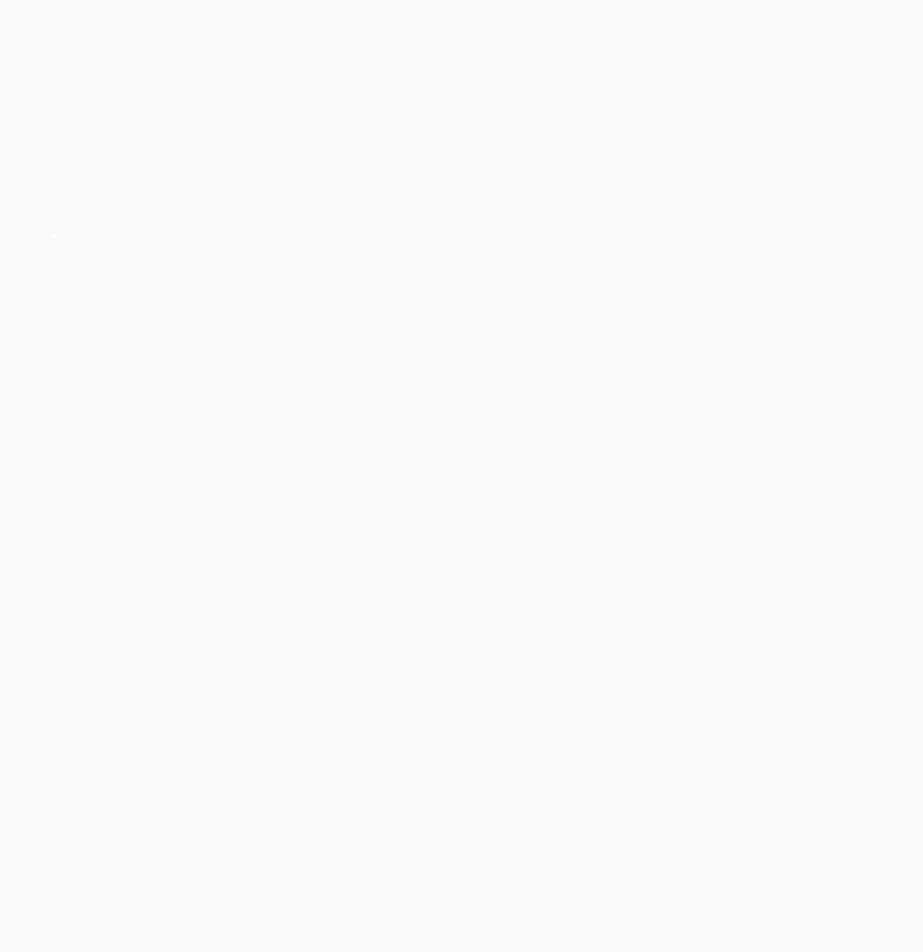
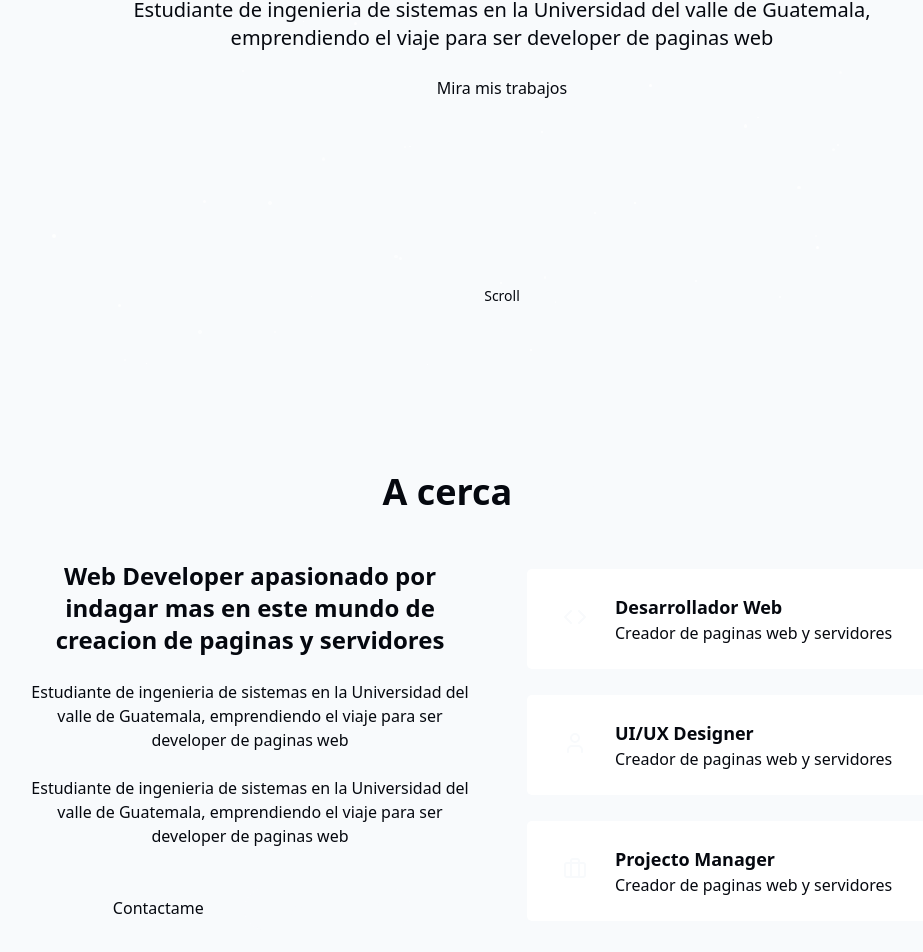
Before and after one commit to SebastianUVG/Portafolio, a React (Vite) app: page / in a window 1280 px wide. Shown: the part 424-1376 px from the top of the page, without its empty margins (138-1061 px from the left). Before the commit the page ends 800 px from the top, so only its background shows below. Built offline with nearby package versions, Linux system fonts and the light colour scheme.

Commit message:
AboutSection add

```diff
--- /dev/null
+++ b/src/components/AboutSection.jsx
@@ -0,0 +1,77 @@
+import { Briefcase, Code, User } from "lucide-react"
+
+export const AboutSection = () => {
+    return <section id="about" className="py-24 px-4 relative">
+        <div className="container mx-auto max-w-5xl">
+            <h2 className="text-3xl md:text-4xl font-bold mb-12 text-center">
+                A cerca <span className="text-primary"> de mi</span>
+            </h2>
+
+            <div className="grid grid-cols-1 md:grid-cols-2 gap-12 items-center">
+                <div className="space-y-6">
+                    {/*Acerca de mi informacion*/}
+                    <h3 className="text-2xl font-semibold">Web Developer apasionado por indagar mas en este mundo de creacion de paginas y servidores</h3>
+                    <p className="text-muted-foreground">
+                        Estudiante de ingenieria de sistemas en la Universidad del valle de Guatemala, emprendiendo el viaje para ser developer de paginas web
+                    </p>
+
+                    <p className="text-muted-foreground">
+                        Estudiante de ingenieria de sistemas en la Universidad del valle de Guatemala, emprendiendo el viaje para ser developer de paginas web
+                    </p>
+
+                    <div className="flex flex-col sm:flex-row gap-4 pt-4 justify-center">
+                        <a href="#contact" className="cosmic-button">
+                            Contactame
+                        </a>
+                        <a href="#contact" className="px-6 py-2 rounded-full border border-primary text-primary hover:bg-primary/10 transition-colors duration-300">
+                            Descarga mi CV
+                        </a>
+
+                    </div>
+
+                </div>
+                {/*Habilidades que tengo respecto a la tecnologia utilizada*/}
+                <div className="grid grid-cols-1 gap-6">
+                    <div className="gradient-border p-6 card-hover">
+                        <div className="flex items-start gap-4">
+                            <div className="p-3 rounded-full bg-primary/10">
+                                <Code className="h-6 w-6 text-primary"/>
+                            </div>
+                            <div className="text-left">
+                                <h1 className="font-semibold text-lg">Desarrollador Web</h1>
+                                <p className="text-muted-foreground">Creador de paginas web y servidores</p>
+                            </div>
+                        </div>
+                    </div>
+
+
+                    <div className="gradient-border p-6 card-hover">
+                        <div className="flex items-start gap-4">
+                            <div className="p-3 rounded-full bg-primary/10">
+                                <User className="h-6 w-6 text-primary"/>
+                            </div>
+                            <div className="text-left">
+                                <h1 className="font-semibold text-lg">UI/UX Designer</h1>
+                                <p className="text-muted-foreground">Creador de paginas web y servidores</p>
+                            </div>
+                        </div>
+
+                    </div>
+                    <div className="gradient-border p-6 card-hover">
+                        <div className="flex items-start gap-4">
+                            <div className="p-3 rounded-full bg-primary/10">
+                                <Briefcase className="h-6 w-6 text-primary"/>
+                            </div>
+                            <div className="text-left">
+                                <h1 className="font-semibold text-lg">Projecto Manager</h1>
+                                <p className="text-muted-foreground">Creador de paginas web y servidores</p>
+                            </div>
+                        </div>
+                    </div>
+
+                </div>
+
+            </div>
+        </div>
+    </section>
+}
--- /dev/null
+++ b/src/components/HeroSection.jsx
@@ -0,0 +1,29 @@
+import { ArrowDown } from "lucide-react";
+
+export const HeroSection = () => {
+    return <section id="hero" className="relative min-h-screen flex flex-col items-center justify-center px-4 ">
+
+        <div className="container max-w-4xl mx-auto text-center z-10">
+            <div className="space-y-6">
+                <h1 className="text-4xl md:text-6xl font-bold tracking-tight">
+                    <span className="opacity-0 animate-fade-in">Hola, yo soy </span>
+                    <span className="text-primary opacity-0 animate-fade-in-delay-1">Sebastian </span>
+                    <span className="text-gradient ml-2 opacity-0 animate-fade-in-delay-2">Garcia</span>
+
+                </h1>
+                <p className="text-lg md:text-xl text-muted-foreground max-2-2xl mx-auto opacity-0 animate-fade-in-delay-3">
+                    Estudiante de ingenieria de sistemas en la Universidad del valle de Guatemala, emprendiendo el viaje para ser developer de paginas web
+                    </p>
+                <div className="opacity-0 animate-fade-in-delay-4">
+                    <a href="#projects" className="cosmic-button">Mira mis trabajos</a>
+                </div>
+            </div>
+
+        </div>
+
+        <div className="absolute bottom-8 left-1/2 transform -translate-x-1/2 flex flex-col items-center animate-bounce">
+            <span className="text-sm text-muted-foregorund mb-2">Scroll</span>
+            <ArrowDown className="h-5 w-5 text-primary" />
+        </div>
+    </section>
+}
--- a/src/components/Navbar.jsx
+++ b/src/components/Navbar.jsx
@@ -59,7 +59,7 @@ export const Navbar = () => {
         {/* Botón de menú móvil */}
         <button onClick={() => setIsMenuOpen((prev) => !prev)}
         className="md:hidden p-2 text-foreground z-50"
-        aria-label={isMenuOpen ? "Close menu" : "Open menú"}
+        aria-label={isMenuOpen ? "Cerrar menu" : "Abrir menú"}
         >
           {isMenuOpen ? <X size={24} /> : <Menu size={24} />}
         </button>
--- a/src/pages/home.jsx
+++ b/src/pages/home.jsx
@@ -1,6 +1,8 @@
 import { Navbar } from "../components/navBar"
 import { ThemeToggle } from "../components/ThemeToggle"
 import {StarBackground} from "@/components/StarBackground"
+import {HeroSection} from "@/components/HeroSection"
+import { AboutSection } from "@/components/AboutSection"
 export const Home = () =>{
     return <div className= "min-h-screen bg-background text-foreground overflow-x-hidden">
         {/*Cambio de estilo de pagina */}
@@ -12,7 +14,10 @@ export const Home = () =>{
         {/*NavBar*/}
         <Navbar/>
         {/*Contenido principal*/}
-
+        <main>
+            <HeroSection/>
+            <AboutSection/>
+        </main>
         {/*Footer*/}
     </div>
 }
```
